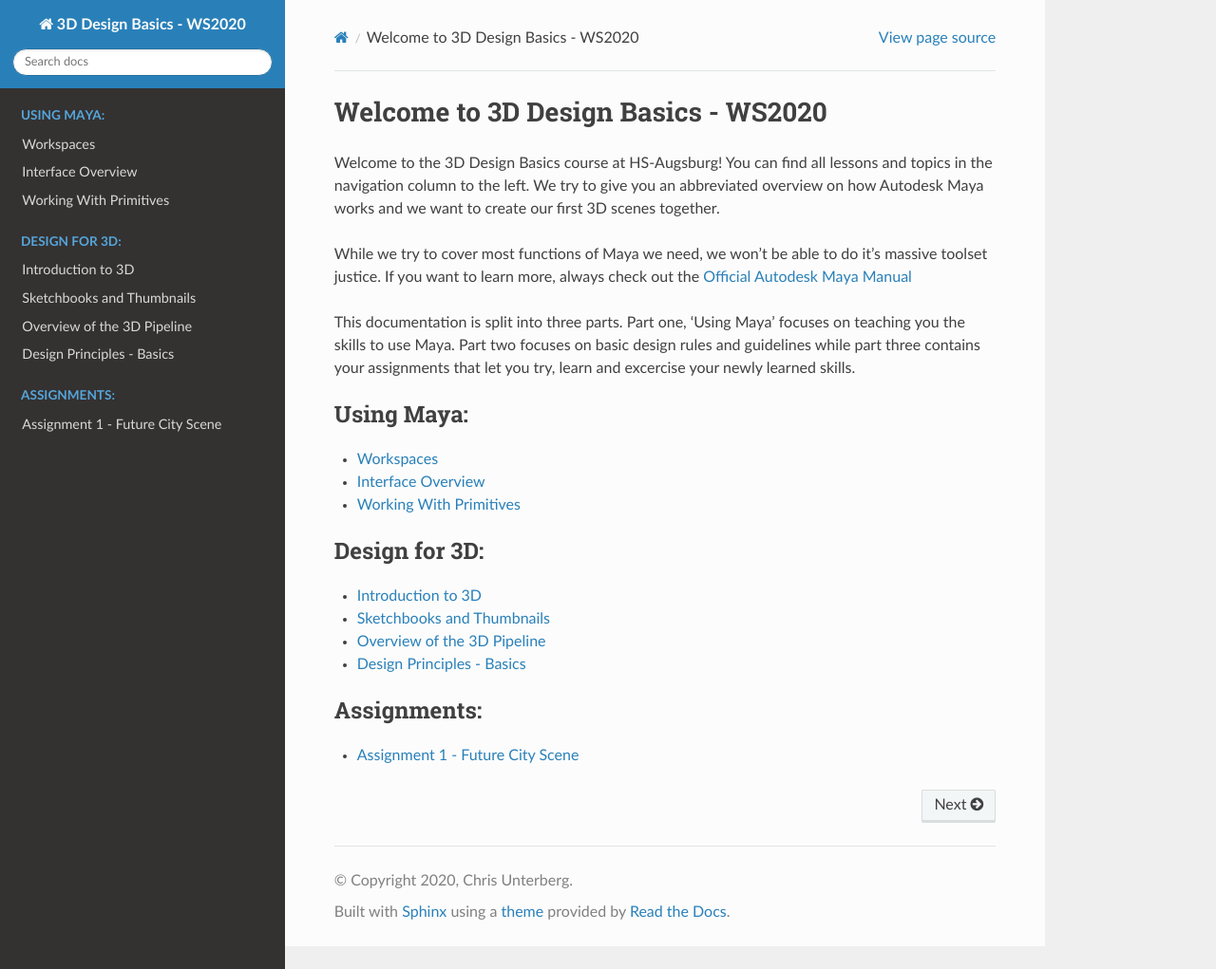
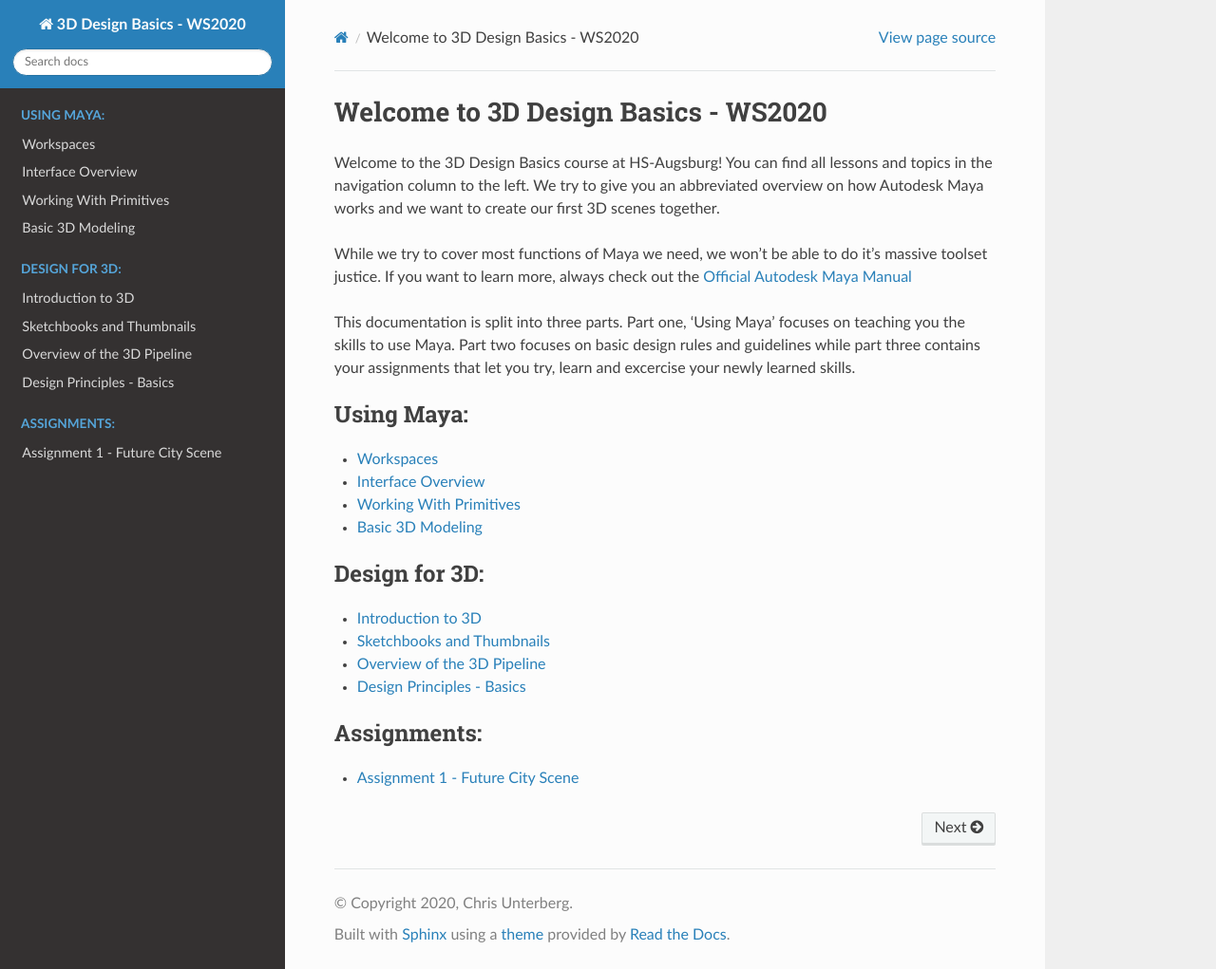
Before and after one commit to tetsuoanimation/beginner3dmaya2020, a Sphinx documentation site: the page built from documentation/index.rst, in a window 1280 px wide and 1021 px high. Shown: the whole window at 95% size. Built offline with Sphinx 7.4.7 and the Read the Docs theme 2.0.0, drawn with Linux system fonts in a browser that asks for light colours.

```diff
--- a/documentation/assignments/A2_floatingObjects.rst
+++ b/documentation/assignments/A2_floatingObjects.rst
@@ -2,7 +2,7 @@
 Assignment 2 - Floating Objects
 ###############################
 
-.. image:: ./images/floatingObjects.png
+.. image:: ./images/randomObjects_lesson2.png
 
 **********
 Assignment
--- a/documentation/index.rst
+++ b/documentation/index.rst
@@ -27,7 +27,7 @@ and excercise your newly learned skills.
     lessons/L0_projectSetup
     lessons/L1_InterfaceQuickstart
     lessons/L2_Primitives
-.. lessons/L3_BasicModeling
+    lessons/L3_BasicModeling
 
 .. toctree::
     :maxdepth: 1
```
Also changed, not shown: documentation/lessons/images/randomObjects_lesson2.png (added).
